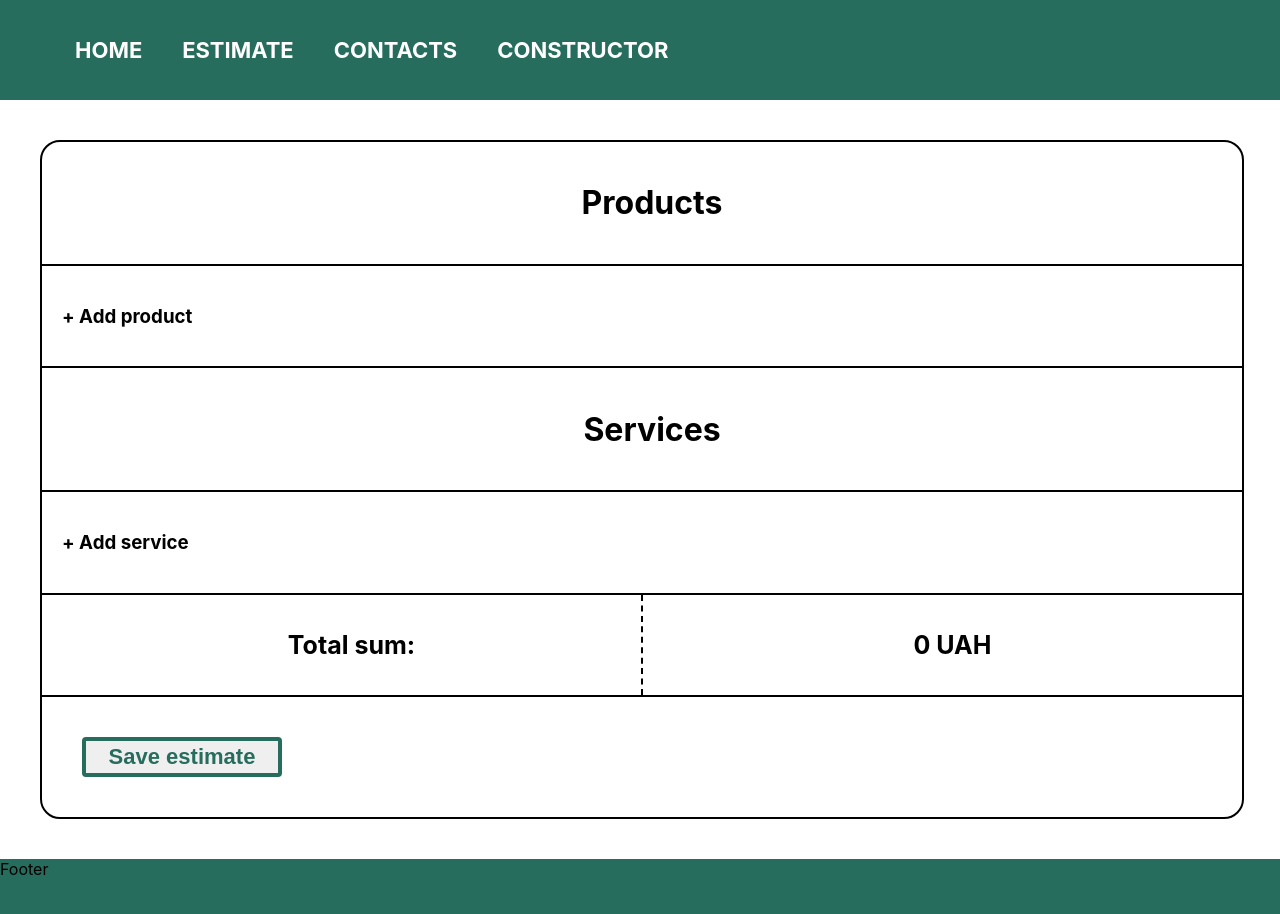
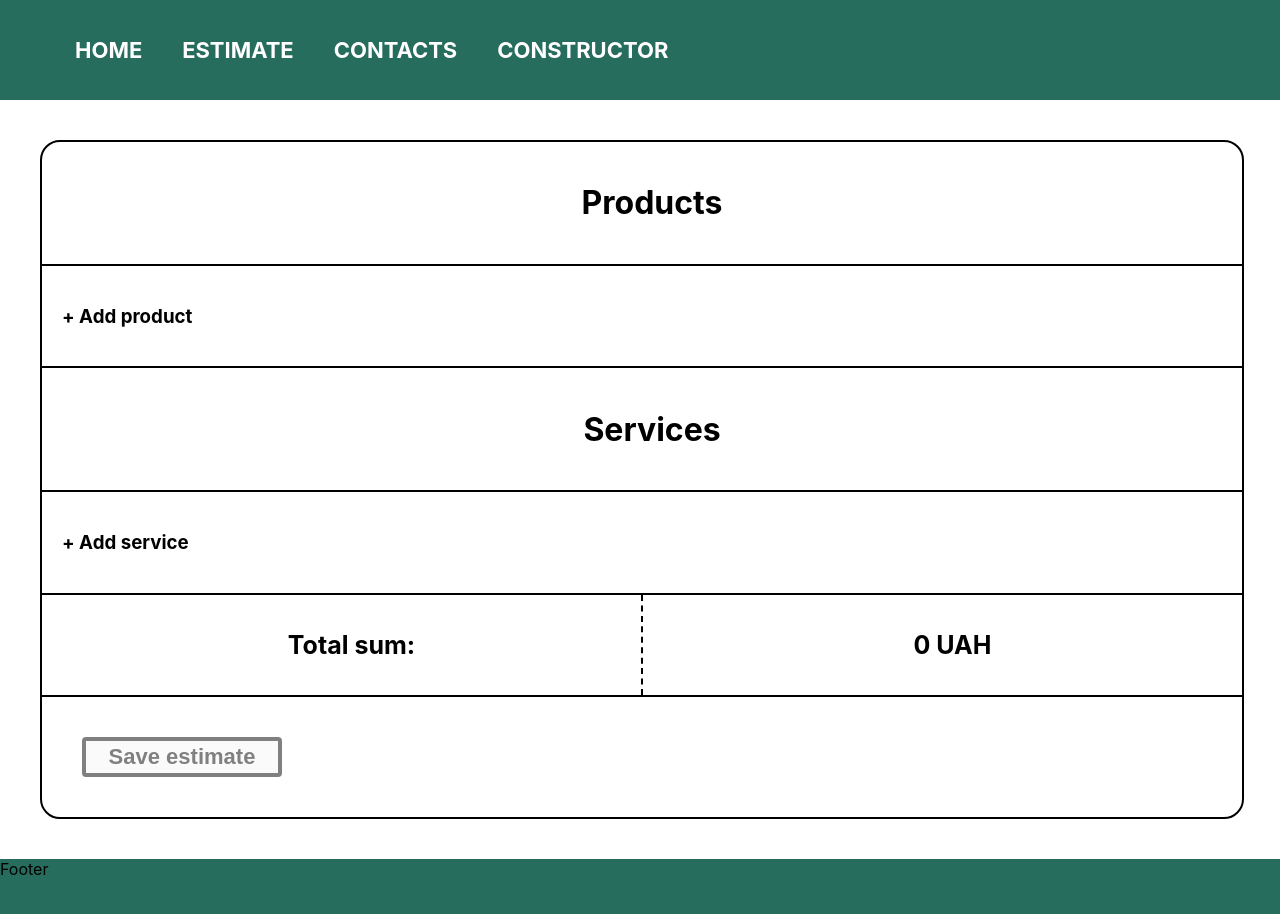
Before and after one commit to YuraSab/Integration_of_information_systems, a React (Create React App) app: page /constructor in a window 1280 px wide. Shown: the top 914 px of the page. Built offline with nearby package versions, Linux system fonts and the light colour scheme.

Commit message:
v12 (fixed)

```diff
--- a/src/components/ConstructorComponent/ConstructorComponent.js
+++ b/src/components/ConstructorComponent/ConstructorComponent.js
@@ -63,7 +63,7 @@ const ConstructorComponent = () => {
 
 
     const {massiveOfEstimates} = useSelector(({massiveOfEstimates: {massiveOfEstimates}}) => ({massiveOfEstimates}));
-    // console.log(massiveOfEstimates)
+    console.log(massiveOfEstimates)
     const saveEstimate = () => {
         const objectOfEstimate = {
             id: massiveOfEstimates.length+1,
@@ -147,8 +147,9 @@ const ConstructorComponent = () => {
                 <div className={styles.totalSum}>{totalSum} UAH</div>
             </div>
 
-            <button className={styles.saveEstimate}
+            <button className={(commodityMas.length<1) && (servicesMas.length<1) ? styles.saveEstimateNoActive : styles.saveEstimate}
                  onClick={saveEstimate}
+                    disabled={(commodityMas.length < 1 && servicesMas.length < 1)}
             >
                 Save estimate
             </button>
--- a/src/components/ConstructorComponent/ConstructorComponent.module.css
+++ b/src/components/ConstructorComponent/ConstructorComponent.module.css
@@ -94,3 +94,19 @@
     color: black;
     border: 4px black solid;
 }
+
+.saveEstimateNoActive{
+    border-radius: 4px;
+    border: 4px grey solid;
+    width: 200px;
+    height: 40px;
+    padding: 4px;
+    margin: 40px;
+    display: flex;
+    justify-content: center;
+    align-items: center;
+    font-size: 22px;
+    font-weight: bold;
+    color: grey;
+    cursor: pointer;
+}
```
